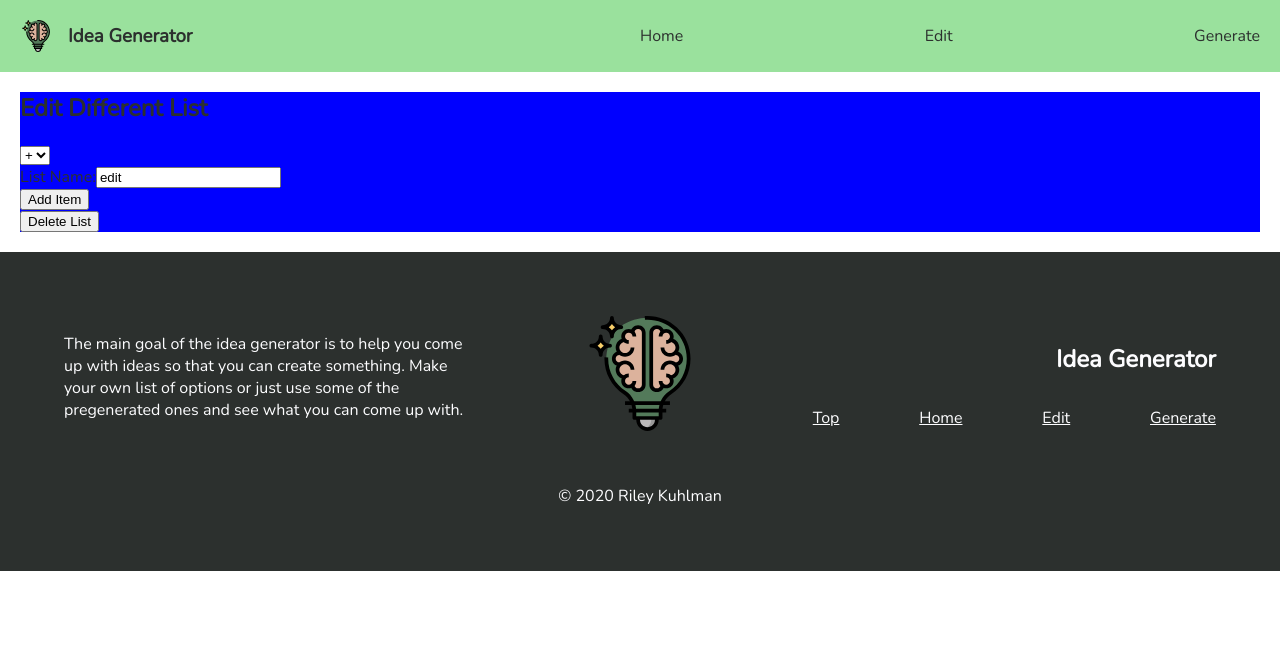
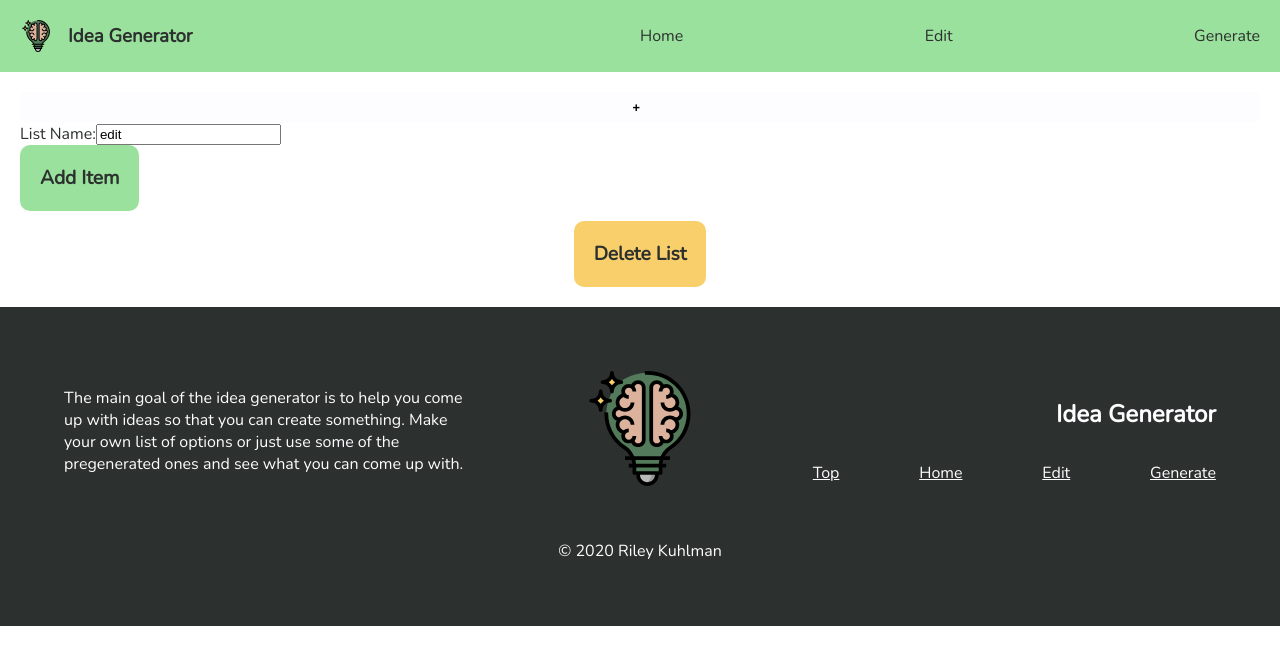
Before and after one commit to rkuhlf/Idea-Generator, a React (Create React App) app: page /edit in a window 1280 px wide. Shown: the top 664 px of the page. Built offline with nearby package versions, Linux system fonts and the light colour scheme.

Commit message:
styled a bunch of stuff

```diff
--- a/src/App.js
+++ b/src/App.js
@@ -1,5 +1,7 @@
 import React from "react";
 import "./styles.css";
+import "./editPage.css";
+import "./select.css";
 import { BrowserRouter as Router, Route, Switch, NavLink, Link } from "react-router-dom";
 import EditPage from "./EditPage";
 import HomePage from "./HomePage";
@@ -29,7 +31,7 @@ export default function App() {
         </Link>
         <div className="links">
           <NavLink to="/" activeClassName="selected" exact>Home</NavLink>
-          <NavLink to="/edit" activeClassName="selected">Edit</NavLink>
+          <NavLink to="/edit/new%20list" activeClassName="selected">Edit</NavLink>
           <NavLink to="/generate" activeClassName="selected">Generate</NavLink>
         </div>
       </div>
--- a/src/ContentEditable.js
+++ b/src/ContentEditable.js
@@ -42,7 +42,7 @@ class ContentEditable extends Component {
 
                 caretOffset = preCaretString.length;
             }
-      } else if ( (sel = doc.selection) && sel.type != "Control") {
+        } else if ((sel = doc.selection) && sel.type != "Control") {
             var textRange = sel.createRange();
             var preCaretTextRange = doc.body.createTextRange();
             preCaretTextRange.moveToElementText(element);
@@ -141,6 +141,7 @@ class ContentEditable extends Component {
     }
 
     componentDidUpdate() {
+        console.log("updating component");
         if (ReactDOMServer.renderToString(this.props.children) !== this.selfRef.current.innerHTML) {
 
             this.reactHTML = this.props.children;
@@ -149,14 +150,13 @@ class ContentEditable extends Component {
     }
 
     onKeyPress(e) {
-    //
         // console.log(e.ctrlKey)
     }
 
     emitChange() {
         var html = this.selfRef.current.innerHTML;
 
-    html = this.renderedHtmlToString(html);
+        html = this.renderedHtmlToString(html); // get rid of all of the tags
 
         if (this.props.onChange && html !== this.lastHtml) {
             this.props.onChange({
--- a/src/EditPage.js
+++ b/src/EditPage.js
@@ -191,7 +191,6 @@ class EditPage extends Component {
     return (
       <div className="edit-page">
         <div>
-          <h2>Edit Different List</h2>
           <select value={this.state.currentName} onChange={this.handleDropDownSelect}>
             {this.state.listNames.map(item => (
               <option value={item}>{item}</option>
@@ -221,7 +220,9 @@ class EditPage extends Component {
           <button onClick={this.addItem}>Add Item</button>
         </div>
 
-        <button onClick={this.deleteCurrent}>Delete List</button>
+        <div className="delete-container">
+          <button className="delete-button" onClick={this.deleteCurrent}>Delete List</button>
+        </div>
       </div>
     );
   }
--- a/src/ErrorBoundary.js
+++ b/src/ErrorBoundary.js
@@ -14,15 +14,15 @@ class ErrorBoundary extends React.Component {
   componentDidCatch(error, errorInfo) {
     // You can also log the error to an error reporting service
     // logErrorToMyService(error, errorInfo);
-    console.log(error);
-    console.log(errorInfo);
+    // console.log(error);
+    // console.log(errorInfo);
   }
 
   render() {
     if (this.state.hasError) {
       // You can render any custom fallback UI
       // return <h1>Something went wrong.</h1>;
-      console.log("hid the error so that must mean nothing is wrong");
+      // console.log("hid the error so that must mean nothing is wrong");
     }
 
     return this.props.children;
--- a/src/GeneratePage.js
+++ b/src/GeneratePage.js
@@ -40,7 +40,6 @@ class GeneratePage extends Component {
   }
 
   handleContentEdited(newText,) {
-    console.log(newText);
     // get the new content by the index and id
     // figure out which part of the text should be edited by splitting the same way its rendered and then using the index
     // let texts = this.state.text.split("LIST");
@@ -58,6 +57,7 @@ class GeneratePage extends Component {
 
     return (
       <div className="generate-page">
+        <div>
         <ContentEditable
           onChange={e => this.handleContentEdited(e.target.value)}
         >
@@ -73,8 +73,9 @@ class GeneratePage extends Component {
             </div>
           ))}
           </ContentEditable>
-        <button onClick={this.generate}>Generate</button>
-        <button onClick={this.addList}>Add</button>
+        </div>
+        <button className="generate-button" onClick={this.generate}>Generate</button>
+        <button className="add-button" onClick={this.addList}>Add</button>
       </div>
     );
   }
--- a/src/ListDropdown.js
+++ b/src/ListDropdown.js
@@ -57,9 +57,9 @@ class ListDropdown extends Component {
   }
 
   render() {
-    console.log("trying to render");
     return (
       <div className="dropdown">
+        <div className="display-relative">
           <div className="hidden">&beginlist&</div>
           <span contenteditable="false">
           {this.getRandomItem()}
@@ -70,7 +70,7 @@ class ListDropdown extends Component {
             ))}
             <div className="hidden">&endlist&</div>
           </select>
-
+        </div>
       </div>
     );
   }
--- /dev/null
+++ b/src/editPage.css
@@ -0,0 +1,18 @@
+.edit-page {
+
+}
+
+.edit-page select {
+
+}
+
+.edit-page .delete-button {
+	background-color: #f8cf6a;
+}
+
+.delete-container {
+	width: 100%;
+	display: flex;
+	justify-content: space-around;
+	margin-top: 10px;
+}
--- /dev/null
+++ b/src/select.css
@@ -0,0 +1,29 @@
+select {
+	text-align: center;
+	font-size: 0.8rem;
+	font-weight: 700;
+	line-height: 1.3;
+	padding: .6em 1.4em .5em .8em;
+	width: 100%;
+	max-width: 100%;
+	box-sizing: border-box;
+	margin: 0;
+	border: none;
+	border-radius: .5em;
+	-moz-appearance: none;
+	-webkit-appearance: none;
+	appearance: none;
+	background-color: #FDFDFF;
+}
+select::-ms-expand {
+	display: none;
+	border-radius: 10px;
+}
+select:hover {
+}
+select:focus {
+
+}
+select option {
+	font-weight:normal;
+}
--- a/src/styles.css
+++ b/src/styles.css
@@ -5,6 +5,7 @@ Medium: 474A48;
 Light: 909590;
 White: FDFDFF;
 Light Green: 9AE19D;
+Medium Green: 86c48a;
 Dark Green: 537A5A;
 Tan: dcb29c;
 Yellow: f8cf6a;
@@ -46,6 +47,8 @@ body {
 
 .generate-page {
 	padding: 20px;
+	font-size: 1.5rem;
+	line-height: 200%;
 }
 
 .content-editable {
@@ -55,11 +58,27 @@ body {
 
 .dropdown {
 	display: inline-block;
-	background-color: red;
+	padding: 0.5rem;
+	border-radius: 0.7rem;
+	font-weight: bold;
+	background-color: #9AE19D;
 }
 
-.edit-page {
-	background-color: blue;
+.display-relative {
+	position: relative;
+}
+
+.dropdown .display-relative select {
+	position: absolute !important;
+	left: 0;
+	width: 100%;
+	height: 100%;
+	opacity: 0;
+	transition: opacity 0.3s;
+}
+
+.dropdown .display-relative select:hover {
+	opacity: 1;
 }
 
 .navbar {
@@ -175,7 +194,32 @@ a:hover {
 
 
 button {
+	background-color: #9AE19D;
+	color: #2C302E;
+	border: none;
+	padding: 20px;
+	border-radius: 10px;
+	font-size: 1.2rem;
+	font-weight: bold;
+	font-family: "Nunito";
+	cursor: pointer;
+}
 
+button:hover {
+	background-color: #86c48a;
+}
+
+button:active {
+	background-color: #75ab7a;
+}
+
+.generate-button {
+	margin: 0 auto;
+	margin-top: 10px;
+}
+
+.add-button {
+	float: right;
 }
 
 .hidden {
```
Lines whose indentation alone changed are shown as unchanged.
